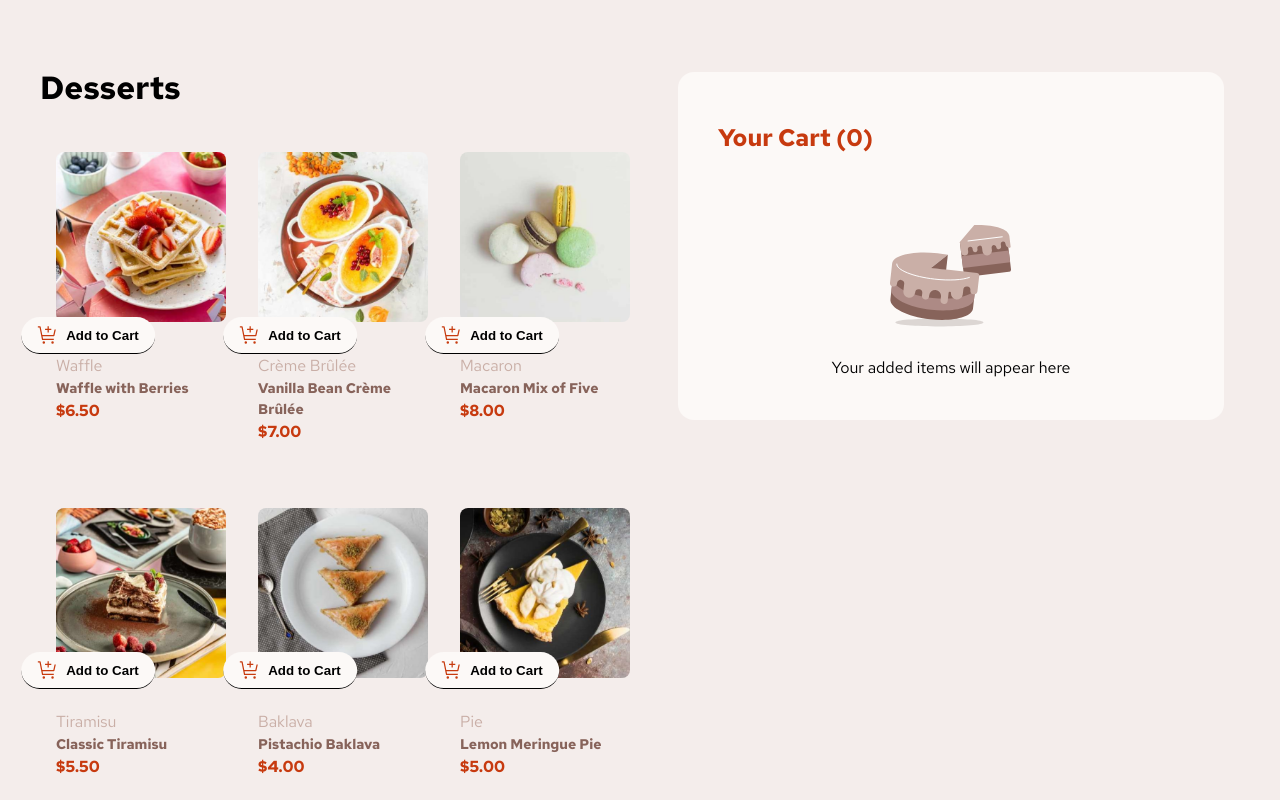
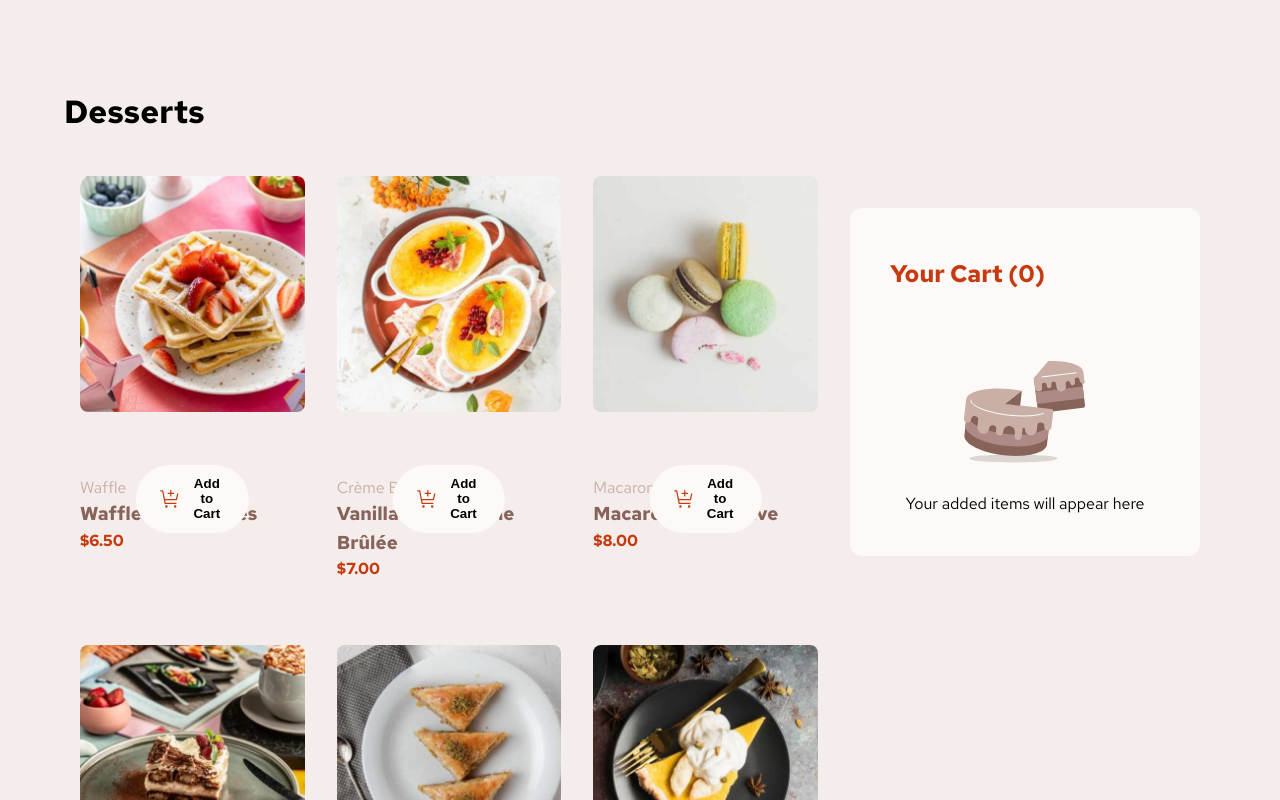
Before and after one commit to Haweanah/product-list-with-cart, a React (Vite) app: page / in a window 1280 px wide. Shown: the top 800 px of the page. Built offline with nearby package versions, Linux system fonts and the light colour scheme.

Commit message:
Fix add to cart button

```diff
--- a/src/App.css
+++ b/src/App.css
@@ -72,23 +72,6 @@ header {
 
 .entries {
   position: relative;
-}
-
-.projects-grid {
-  display: grid;
-  grid-template-columns: repeat(auto-fit, minmax(250px, 1fr));
-  gap: 2rem;
-}
-
-.project-card {
-  background: white;
-  border-radius: 1rem;
-  overflow: hidden;
-  box-shadow: 0 10px 25px rgba(0,0,0,0.08);
-  -webkit-border-radius: 1rem;
-  -moz-border-radius: 1rem;
-  -ms-border-radius: 1rem;
-  -o-border-radius: 1rem;
 }
 
 .quantity-box {
@@ -471,67 +454,53 @@ hr {
 
       /* ---------------- TABLET DESIGN ---------------- */
 
-            @media(min-width: 320px) {
-              .tablet-image,
-              .desktop-image {
-                display: none;
-              }
+      @media (min-width: 768px) {
+  main {
+    display: flex;
+    flex-direction: column;
   }
 
-      @media(min-width: 768px) {
-
-        main {
-          flex-direction: row;
-          align-items: flex-start;
-          gap: 2rem;
-        }
-
-        .projects-grid {
+  .products {
+    display: grid;
     grid-template-columns: repeat(2, 1fr);
-  }
-
-        .mobile-image {
-        display: none;
-      }
-
-      .desktop-image {
-        display: none;
-      }
-
-      .tablet-image {
-        display: inline-block;
-      }
-
-      .add-to-cart > button {
-  background-color: hsl(20, 50%, 98%);
-  display: flex;
-  justify-content: center;
-  gap: 0.5rem;
-  padding: 1.2rem 1.5rem;
-  align-items: center;
-  border-radius: 999px;
-  font-weight: 700;
-  z-index: 5;
-  position: absolute;
-  left: 4.5rem;
-  border: none;
-  border-bottom: 1px solid black;
-  cursor: pointer;
-  text-wrap: nowrap;
-  -webkit-border-radius: 999px;
-  -moz-border-radius: 999px;
-  -ms-border-radius: 999px;
-  -o-border-radius: 999px;
+    gap: 1.75rem;
   }
 
   .image-wrapper {
-  width: 70%;
-  height: 70%;
+    position: relative;
+    height: 220px;
+    margin-bottom: 2rem;
   }
 
+  .image-wrapper img,
+  .image-wrapper picture {
+    width: 100%;
+    height: 100%;
+    display: block;
+  }
+
+  .image-wrapper img {
+    object-fit: cover;
+  }
+
+  .add-to-cart > button,
+  .quantity-box {
+    left: 50%;
+    transform: translateX(-50%);
+    bottom: -1rem;
+    -webkit-transform: translateX(-50%);
+    -moz-transform: translateX(-50%);
+    -ms-transform: translateX(-50%);
+    -o-transform: translateX(-50%);
+}
 
   .cart {
-  height: 800px;
+    margin-top: 2rem;
+    border-radius: 12px;
+    -webkit-border-radius: 12px;
+    -moz-border-radius: 12px;
+    -ms-border-radius: 12px;
+    -o-border-radius: 12px;
 }
 }
 
@@ -539,102 +508,57 @@ hr {
       /* ---------------- DESKTOP DESIGN ---------------- */
       @media(min-width: 1020px) {
        body {
+    padding: 4rem;
+  }
 
-          padding: 2.5rem;
-          position: relative;
+  main {
+    display: grid;
+    grid-template-columns: minmax(0, 3fr) 350px;
+    gap: 2rem;
+    align-items: start;
   }
-        .projects-grid {
+
+  .products {
+    display: grid;
     grid-template-columns: repeat(3, 1fr);
     gap: 2rem;
   }
 
-          main {
-            gap: 3rem;
-          }
-          .mobile-image {
-          display: none;
-        }
-
-        .tablet-image {
-          display: none;
+  .entries {
+    position: relative;
   }
 
   .image-wrapper {
-          height: 170px;
-          width: 170px;
+    aspect-ratio: 0.95;
+    height: auto;
   }
 
-        .image-wrapper > .desktop-image {
-          height: 100%;
-          height: 100%;
-        }
-
-
-         .products {
-          display: grid;
-          grid-template-columns: 1fr 1fr 1fr;
-          gap: 0.3rem;
-          position: relative;
-          z-index: 5;
-        }
-
-        .entries .image-wrapper > img {
+  .image-wrapper img,
+  .image-wrapper picture {
     width: 100%;
     height: 100%;
   }
 
-
-        .desktop-image {
-          display: inline;
+  .image-wrapper img {
+    object-fit: cover;
   }
 
-.add-to-cart > button {
-  background-color: hsl(20, 50%, 98%);
-  display: flex;
-  justify-content: center;
-gap: 0.5rem;
-padding: 0.5rem 1rem;
-  align-items: center;
-  border-radius: 999px;
-  -webkit-border-radius: 999px;
-  -moz-border-radius: 999px;
-  -ms-border-radius: 999px;
-  -o-border-radius: 999px;
-  font-weight: 700;
-  z-index: 5;
-  position: absolute;
-  bottom: 7.6rem;
-  left: 2rem;
-  border: none;
-  border-bottom: 1px solid black;
-  cursor: pointer;
-  text-wrap: nowrap;
+  .add-to-cart > button,
+  .quantity-box {
+    left: 50%;
+    transform: translateX(-50%);
+    bottom: 5rem;
+    -webkit-transform: translateX(-50%);
+    -moz-transform: translateX(-50%);
+    -ms-transform: translateX(-50%);
+    -o-transform: translateX(-50%);
 }
 
   .cart {
-          height: 300px;
-          width: 800px;
-          margin-top: -5rem;
-          }
-
-
-        .product-list-info > h3 {
-          font-size: 14px;
-        }
-
-        .quantity-box {
-          gap: 2.rem;
-          left: 1.4em;
-          bottom: 8.7em;
-          z-index: 5;
-          padding: 0.7rem 0.2rem;
-
-        }
-
-        .products {
-          gap: 2rem;
-        }
-        .cart {
-          height: 100%;
+    position: sticky;
+    top: 2rem;
+    width: 350px;
+    top: 2rem;
+    border-radius: 12px;
   }
       }
--- a/src/components/Entries.jsx
+++ b/src/components/Entries.jsx
@@ -46,7 +46,7 @@ export default function Entries(props) {
     onClick={() => props.decrease(props.id)}
   >
     <img
-      src="../images/icon-decrement-quantity.svg"
+      src="/assets/images/images/icon-decrement-quantity.svg"
       alt="decrement button"
     />
   </button>
@@ -58,7 +58,7 @@ export default function Entries(props) {
     onClick={() => props.increase(props.id)}
   >
     <img
-      src="/images/icon-increment-quantity.svg"
+      src="/assets/images/images/icon-increment-quantity.svg"
       alt="increment button"
     />
   </button>
```
Lines whose indentation alone changed are shown as unchanged.
